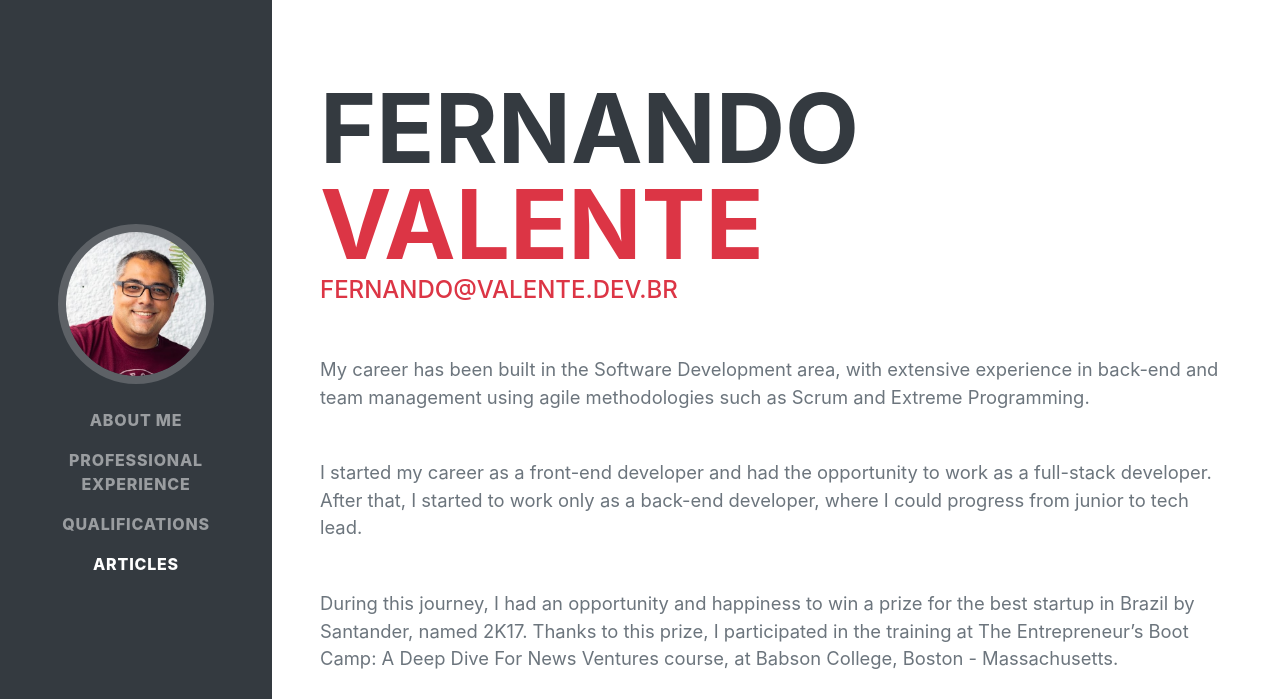
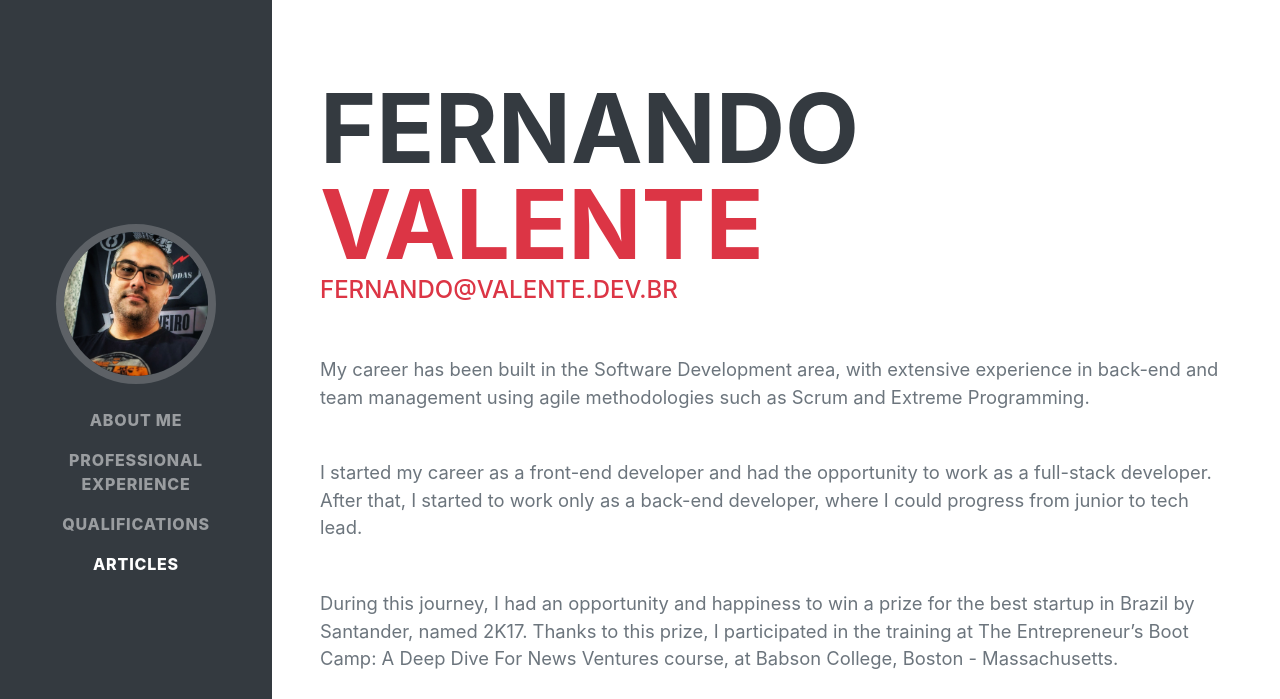
Before and after one commit to fernandovalente/fernandoestatico, a plain HTML site: page index.html in a window 1280 px wide. Shown: the top 699 px of the page. Drawn offline with nearby package versions, Linux system fonts and the light colour scheme; a web font is replaced by a local one.

Commit message:
updating profile photo

```diff
--- a/index.html
+++ b/index.html
@@ -26,7 +26,7 @@
         <nav class="navbar navbar-expand-lg navbar-dark bg-primary fixed-top" id="sideNav">
             <a class="navbar-brand js-scroll-trigger" href="#page-top">
                 <span class="d-block d-lg-none">Fernando Valente</span>
-                <span class="d-none d-lg-block"><img class="img-fluid img-profile rounded-circle mx-auto mb-2" src="assets/img/perfil_2021.jpg" alt="Fernando Valente" /></span>
+                <span class="d-none d-lg-block"><img class="img-fluid img-profile rounded-circle mx-auto mb-2" src="assets/img/perfil_2022.jpeg" alt="Fernando Valente" /></span>
             </a>
             <button class="navbar-toggler" type="button" data-toggle="collapse" data-target="#navbarSupportedContent" aria-controls="navbarSupportedContent" aria-expanded="false" aria-label="Toggle navigation"><span class="navbar-toggler-icon"></span></button>
             <div class="collapse navbar-collapse" id="navbarSupportedContent">
```
Also changed, not shown: assets/img/perfil_2022.jpeg (added), 1 other file.
